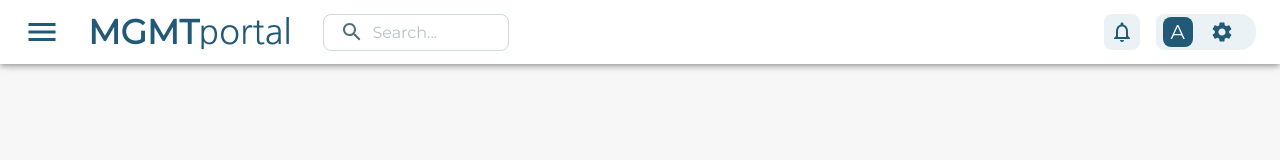
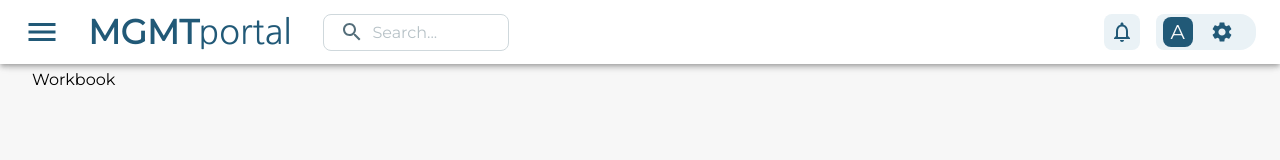
Before and after one commit to kuhlekt1v/react-samples, a React (Create React App) app in the folder mgmt-portal/: page /workbook in a window 1280 px wide. Shown: the top 160 px of the page. Built offline with nearby package versions, Linux system fonts and the light colour scheme.

Commit message:
Initialized workbook page.

```diff
--- a/mgmt-portal/src/App.tsx
+++ b/mgmt-portal/src/App.tsx
@@ -11,6 +11,7 @@ import { AccountPage } from './pages/Account/AccountPage';
 // Components.
 import { Navbar } from './components/Navbar/Navbar';
 import { BrowserRouter, Route, Switch } from 'react-router-dom';
+import { WorkbookPage } from './pages/Workbook/WorkbookPage';
 
 const App = () => {
   const classes = useStyles();
@@ -32,6 +33,7 @@ const App = () => {
             >
               <Route path="/home" component={HomePage} exact />
               <Route path="/account-settings" component={AccountPage} exact />
+              <Route path="/workbook" component={WorkbookPage} exact />
             </main>
           </>
         </Switch>
--- a/mgmt-portal/src/components/Navbar/DrawerMenuItems.ts
+++ b/mgmt-portal/src/components/Navbar/DrawerMenuItems.ts
@@ -23,7 +23,7 @@ export interface IMenuItem {
 
 export const DrawerMenuItems: IMenuItem[] = [
   { label: 'Home', path: './home', icon: 'HomeIcon', alwaysVisible: true },
-  { label: 'Workbook', path: '#', icon: 'WorkIcon', alwaysVisible: true },
+  { label: 'Workbook', path: './workbook', icon: 'WorkIcon', alwaysVisible: true },
   { label: 'Records', path: '#', icon: 'AssessmentIcon', alwaysVisible: true },
   { label: 'Notifications', path: '#', icon: 'EmailIcon', alwaysVisible: false },
   { label: 'Settings', path: './account-settings', icon: 'SettingsIcon', alwaysVisible: false },
--- a/mgmt-portal/src/components/Navbar/Navbar.tsx
+++ b/mgmt-portal/src/components/Navbar/Navbar.tsx
@@ -37,11 +37,13 @@ type Props = {
 
 export const Navbar = ({ open, onOpenChange }: Props) => {
   const classes = useStyles();
+
   const [menuOpen, setMenuOpen] = React.useState(false);
+  const [drawerOpen, setDrawerOpen] = React.useState(false);
   const [expandedDrawer, setExpandedDrawer] = React.useState(false);
-  const [drawerOpen, setDrawerOpen] = React.useState(false);
 
   const [visibleMenu, setVisibleMenu] = React.useState<string>('');
+
   const [anchorEl, setAnchorEl] = React.useState<null | HTMLElement>(null);
 
   let [greeting, setGreeting] = React.useState<string>('Welcome');
--- /dev/null
+++ b/mgmt-portal/src/pages/Workbook/WorkbookPage.style.ts
@@ -0,0 +1,7 @@
+import { Theme, makeStyles, createStyles } from '@material-ui/core';
+
+export const useStyles = makeStyles((theme: Theme) =>
+  createStyles({
+    root: {},
+  }),
+);
--- /dev/null
+++ b/mgmt-portal/src/pages/Workbook/WorkbookPage.tsx
@@ -0,0 +1,9 @@
+import React from 'react';
+
+import { useStyles } from './WorkbookPage.style';
+
+export const WorkbookPage = () => {
+  const classes = useStyles();
+
+  return <div>Workbook</div>;
+};
```
